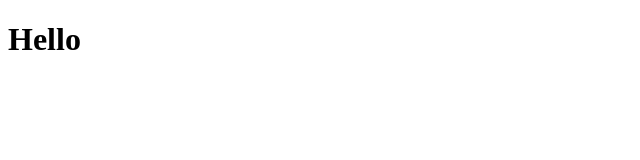
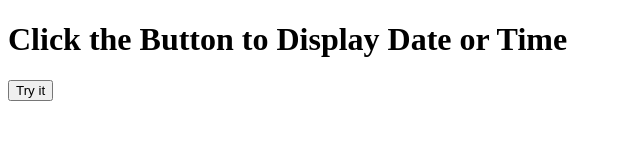
Before and after one commit to Inventus-s/javaScript, a plain HTML site: page index.html in a window 1280 px wide. Shown: the whole page, without its empty margins (0-640 px from the left). Drawn offline with Linux system fonts and the light colour scheme.

Commit message:
time methods

```diff
--- a/index.html
+++ b/index.html
@@ -6,6 +6,22 @@
     <title>Document</title>
 </head>
 <body>
-    <h1>Hello</h1>
+    <h1>Click the Button to Display Date or Time</h1>
+    <button onclick="currentDate()">Try it</button>
+    <h3 id="time"></h3>
+    <h3 id="date"></h3>
+
+    <script>
+        function currentDate() {
+            setInterval(()=>{
+                let t = new Date().toLocaleTimeString();
+                document.getElementById("time").innerText = t;
+                let d = new Date().toLocaleDateString();
+                document.querySelector('#date').innerHTML = d;
+            },1000)
+        }
+
+
+    </script>
 </body>
 </html>
```
Also changed, not shown: dateNtime.js (+15 -0 lines).
